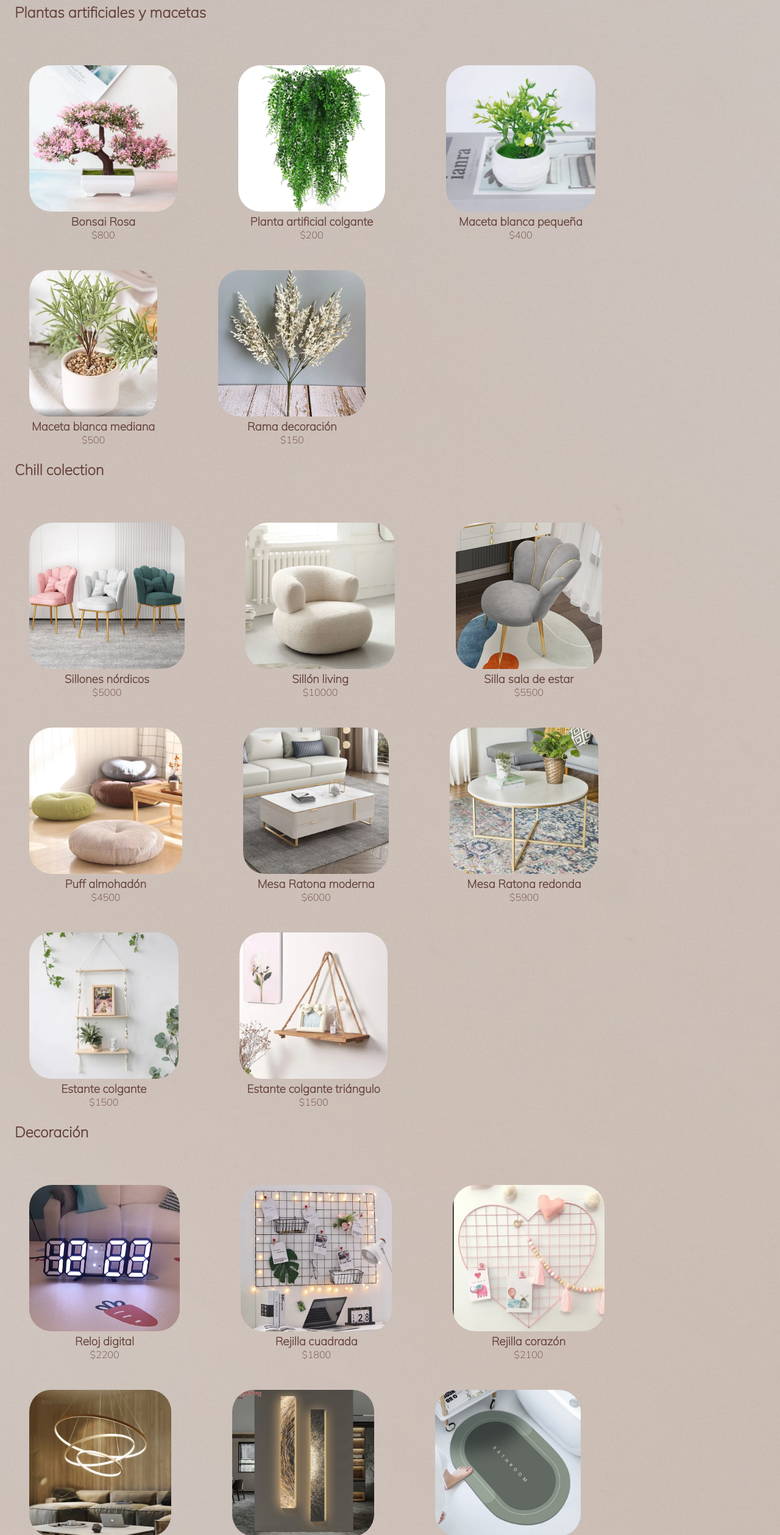
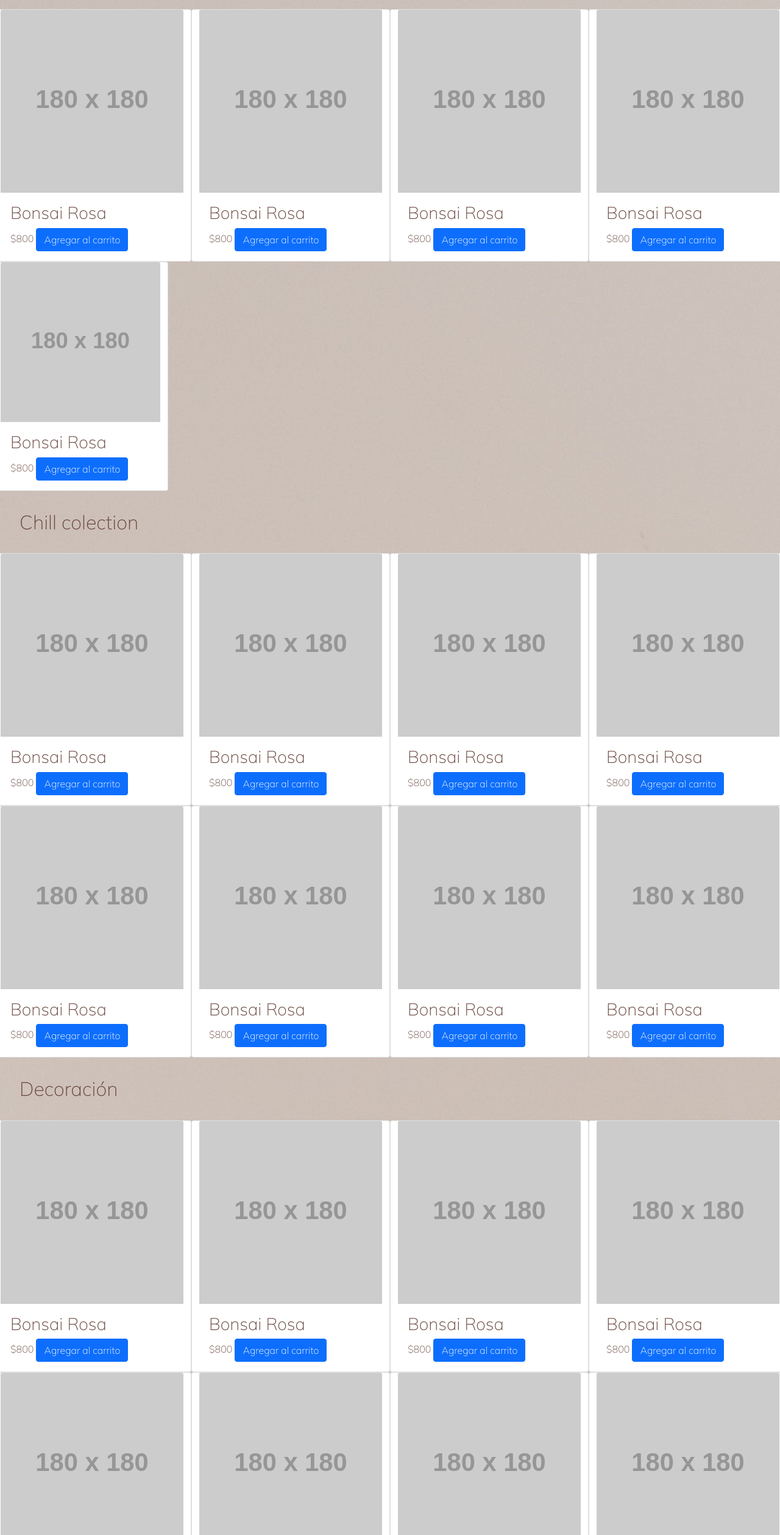
Before and after one commit to CamilaDelgado97/Proyecto, a plain HTML site: page secciones/shop.html in a window 1280 px wide. Shown: the part 283-2800 px from the top of the page at 61% size. Drawn offline with nearby package versions, Linux system fonts and the light colour scheme; placeholder pictures from the web are drawn by us.

Commit message:
Agregando bootstrap a index y shop

```diff
--- a/secciones/shop.html
+++ b/secciones/shop.html
@@ -6,8 +6,8 @@
     <meta http-equiv="X-UA-Compatible" content="IE=edge">
     <meta name="viewport" content="width=device-width, initial-scale=1.0">
     <link href="https://unpkg.com/aos@2.3.1/dist/aos.css" rel="stylesheet">
+    <link href="https://cdn.jsdelivr.net/npm/bootstrap@5.1.3/dist/css/bootstrap.min.css" rel="stylesheet" integrity="sha384-1BmE4kWBq78iYhFldvKuhfTAU6auU8tT94WrHftjDbrCEXSU1oBoqyl2QvZ6jIW3" crossorigin="anonymous">
     <link rel="stylesheet" href="../estilos/styles.css">
-    <link rel="stylesheet" href="https://cdn.jsdelivr.net/npm/bootstrap-icons@1.7.2/font/bootstrap-icons.css">
     <script src="https://kit.fontawesome.com/9667e74dda.js" crossorigin="anonymous"></script>
     <title>Document</title>
 </head>
@@ -16,27 +16,41 @@
 
   <header id="header">
 
-        <nav class="navegador">
-
-            <ul class="menu">
-
-                <li><span class="bi bi-three-dots-vertical" id="three__dots"></span></li>
-
-                <li> <a href="../index.html" class="buttom">Home</a> </li>
-
-                <li> <a href="shop.html" class="buttom">Shop</a> </li>
-
-                <li> <a href="about.html" class="buttom">About</a> </li>
-
-                <li> <a href="contact.html" class="buttom">Contact</a> </li>
-
-                <li id="logo"> <img class="imgLogo" src="../img/logo.jpg" alt="logo"> </li>
-
-                <li> <a href="cart.html" class="buttom">
-                        <img class="carrito" src="../img/carrito.png" alt="carrito"></img> </a> </li>
+  <nav class="navbar navbar-expand-lg navbar-light">
+    <div class="container-fluid">
+      <a class="navbar-brand" href="../index.html">Room&Decor</a>
+      <button class="navbar-toggler" type="button" data-bs-toggle="collapse" data-bs-target="#navbarSupportedContent" aria-controls="navbarSupportedContent" aria-expanded="false" aria-label="Toggle navigation">
+        <span class="navbar-toggler-icon"></span>
+      </button>
+      <div class="collapse navbar-collapse" id="navbarSupportedContent">
+        <ul class="navbar-nav me-auto mb-2 mb-lg-0 menu">
+          <li class="nav-item">
+            <a class="nav-link active buttom" aria-current="page" href="../index.html">Home</a>
+          </li>
+          <li class="nav-item">
+            <a class="nav-link active buttom" href="shop.html">Shop</a>
+          </li>
+          <li class="nav-item">
+            <a class="nav-link active buttom" href="singin.html">Sing in</a>
+          </li>
+          <li class="nav-item">
+            <a class="nav-link active buttom" href="contact.html">Contact</a>
+          </li>
 
         </ul>
+        <form class="d-flex">
+          <input class="form-control me-2" type="search" placeholder="Search" aria-label="Search">
+          <button class="btn btn-outline-success" type="submit">Search</button>
+        </form>
 
+        <ul class="navbar-nav me-auto mb-2 mb-lg-0">
+        <li class="nav-item">
+            <a class="nav-link active buttom" href="cart.html">
+                <img class="carrito" src="../img/carrito.png" alt="carrito"></img> </a>
+          </li>
+        </ul>
+      </div>
+    </div>
   </nav>
 
 </header>
@@ -49,51 +63,55 @@
 
             <h2 class="titulo__colecciones">Plantas artificiales y macetas</h2>
 
-            <div class="conteiner__img_shop">
+            <div class="row conteiner__img_shop">
 
-                <div class="cards">
-            <img data-aos="fade-up" data-aos-anchor-placement="top-center"
-                 src="../img/shopsection/bonsai.png"
-                 alt="bonsai"
-                 class="imgshop">
-                 <h3>Bonsai Rosa</h3>
+                <div class="col card" style="width: 18rem;">
+                    <img src="https://dummyimage.com/180x180/000/fff" class="card-img-top" alt="bonsai">
+                    <div class="card-body">
+                      <h3 class="card-title">Bonsai Rosa</h3>
                       <span>$800</span>
+                      <a href="#" class="btn btn-primary">Agregar al carrito</a>
+                    </div>
                   </div>
 
-                <div class="cards">
-            <img data-aos="fade-up" data-aos-anchor-placement="top-center"
-                 src="../img/shopsection/hojas.png"
-                 alt="hojas colgando"
-                 class="imgshop">
-                 <h3>Planta artificial colgante</h3>
-                 <span>$200</span>
+
+                  <div class="col card" style="width: 18rem;">
+                    <img src="https://dummyimage.com/180x180/000/fff" class="card-img-top" alt="bonsai">
+                    <div class="card-body">
+                      <h3 class="card-title">Bonsai Rosa</h3>
+                      <span>$800</span>
+                      <a href="#" class="btn btn-primary">Agregar al carrito</a>
+                    </div>
                   </div>
 
-                <div class="cards">
-            <img data-aos="fade-up" data-aos-anchor-placement="top-center"
-                 src="../img/shopsection/macetablanca.png"
-                 alt="maceta blanca"
-                 class="imgshop">
-                 <h3>Maceta blanca pequeña</h3>
-                 <span>$400</span>
+                  <div class="col card" style="width: 18rem;">
+                    <img src="https://dummyimage.com/180x180/000/fff" class="card-img-top" alt="bonsai">
+                    <div class="card-body">
+                      <h3 class="card-title">Bonsai Rosa</h3>
+                      <span>$800</span>
+                      <a href="#" class="btn btn-primary">Agregar al carrito</a>
+                    </div>
                   </div>
 
-                <div class="cards">
-            <img data-aos="fade-up" data-aos-anchor-placement="top-center"
-                 src="../img/shopsection/macetablanca2.png"
-                 alt="maceta blanca 2"
-                 class="imgshop">
-                 <h3>Maceta blanca mediana</h3>
-                 <span>$500</span>
+                <div class="col card" style="width: 18rem;">
+                    <img src="https://dummyimage.com/180x180/000/fff" class="card-img-top" alt="bonsai">
+                    <div class="card-body">
+                      <h3 class="card-title">Bonsai Rosa</h3>
+                      <span>$800</span>
+                      <a href="#" class="btn btn-primary">Agregar al carrito</a>
+                    </div>
                   </div>
 
-                <div class="cards">
-            <img data-aos="fade-up" data-aos-anchor-placement="top-center"
-                 src="../img/shopsection/rama.png"
-                 alt="rama"
-                 class="imgshop">
-                 <h3>Rama decoración</h3>
-                 <span>$150</span>
+                  </div>
+                  <div class="row">
+
+                  <div class="col-4 card" style="width: 18rem;">
+                    <img src="https://dummyimage.com/180x180/000/fff" class="card-img-top" alt="bonsai">
+                    <div class="card-body">
+                      <h3 class="card-title">Bonsai Rosa</h3>
+                      <span>$800</span>
+                      <a href="#" class="btn btn-primary">Agregar al carrito</a>
+                    </div>
                   </div>
 
             </div>
@@ -104,76 +122,84 @@
 
             <h2 class="titulo__colecciones">Chill colection</h2>
 
-            <div class="cards">
-            <img data-aos="fade-up" data-aos-anchor-placement="top-center"
-                 src="../img/shopsection/sillones.png"
-                 alt="sillones"
-                 class="imgshop">
-                 <h3>Sillones nórdicos</h3>
-                 <span>$5000</span>
+            <div class="row">
+
+            <div class="col card" style="width: 18rem;">
+                <img src="https://dummyimage.com/180x180/000/fff" class="card-img-top" alt="bonsai">
+                <div class="card-body">
+                  <h3 class="card-title">Bonsai Rosa</h3>
+                  <span>$800</span>
+                  <a href="#" class="btn btn-primary">Agregar al carrito</a>
+                </div>
               </div>
 
-            <div class="cards">
-            <img data-aos="fade-up" data-aos-anchor-placement="top-center"
-                 src="../img/shopsection/sillon.png"
-                 alt="sillon"
-                 class="imgshop">
-                <h3>Sillón living</h3>
-                <span>$10000</span>
+              <div class="col card" style="width: 18rem;">
+                <img src="https://dummyimage.com/180x180/000/fff" class="card-img-top" alt="bonsai">
+                <div class="card-body">
+                  <h3 class="card-title">Bonsai Rosa</h3>
+                  <span>$800</span>
+                  <a href="#" class="btn btn-primary">Agregar al carrito</a>
+                </div>
               </div>
 
-                <div class="cards">
-            <img data-aos="fade-up" data-aos-anchor-placement="top-center"
-                 src="../img/shopsection/sillon2.png"
-                 alt="sillon2"
-                 class="imgshop">
-                <h3>Silla sala de estar</h3>
-                <span>$5500</span>
+              <div class="col card" style="width: 18rem;">
+                <img src="https://dummyimage.com/180x180/000/fff" class="card-img-top" alt="bonsai">
+                <div class="card-body">
+                  <h3 class="card-title">Bonsai Rosa</h3>
+                  <span>$800</span>
+                  <a href="#" class="btn btn-primary">Agregar al carrito</a>
+                </div>
               </div>
 
-                <div class="cards">
-            <img data-aos="fade-up" data-aos-anchor-placement="top-center"
-                 src="../img/shopsection/puff.png"
-                 alt="puff"
-                 class="imgshop">
-                 <h3>Puff almohadón</h3>
-                 <span>$4500</span>
+              <div class="col card" style="width: 18rem;">
+                <img src="https://dummyimage.com/180x180/000/fff" class="card-img-top" alt="bonsai">
+                <div class="card-body">
+                  <h3 class="card-title">Bonsai Rosa</h3>
+                  <span>$800</span>
+                  <a href="#" class="btn btn-primary">Agregar al carrito</a>
+                </div>
               </div>
 
-                <div class="cards">
-            <img data-aos="fade-up" data-aos-anchor-placement="top-center"
-                 src="../img/shopsection/mesaratona.png"
-                 alt="mesa ratona"
-                 class="imgshop">
-                <h3>Mesa Ratona moderna</h3>
-                <span>$6000</span>
               </div>
 
-                <div class="cards">
-            <img data-aos="fade-up" data-aos-anchor-placement="top-center"
-                 src="../img/shopsection/mesaratona2.png"
-                 alt="mesa ratona2"
-                 class="imgshop">
-                <h3>Mesa Ratona redonda</h3>
-                <span>$5900</span>
+              <div class="row">
+
+              <div class="col card" style="width: 18rem;">
+                <img src="https://dummyimage.com/180x180/000/fff" class="card-img-top" alt="bonsai">
+                <div class="card-body">
+                  <h3 class="card-title">Bonsai Rosa</h3>
+                  <span>$800</span>
+                  <a href="#" class="btn btn-primary">Agregar al carrito</a>
+                </div>
               </div>
 
-                <div class="cards">
-            <img data-aos="fade-up" data-aos-anchor-placement="top-center"
-                 src="../img/shopsection/colgante.png"
-                 alt="colgante"
-                 class="imgshop">
-                 <h3>Estante colgante</h3>
-                 <span>$1500</span>
+              <div class="col card" style="width: 18rem;">
+                <img src="https://dummyimage.com/180x180/000/fff" class="card-img-top" alt="bonsai">
+                <div class="card-body">
+                  <h3 class="card-title">Bonsai Rosa</h3>
+                  <span>$800</span>
+                  <a href="#" class="btn btn-primary">Agregar al carrito</a>
+                </div>
               </div>
 
-                <div class="cards">
-            <img data-aos="fade-up" data-aos-anchor-placement="top-center"
-                 src="../img/shopsection/colgante2.png"
-                 alt="colgante2"
-                 class="imgshop">
-                 <h3>Estante colgante triángulo</h3>
-                 <span>$1500</span>
+              <div class="col card" style="width: 18rem;">
+                <img src="https://dummyimage.com/180x180/000/fff" class="card-img-top" alt="bonsai">
+                <div class="card-body">
+                  <h3 class="card-title">Bonsai Rosa</h3>
+                  <span>$800</span>
+                  <a href="#" class="btn btn-primary">Agregar al carrito</a>
+                </div>
+              </div>
+
+              <div class="col card" style="width: 18rem;">
+                <img src="https://dummyimage.com/180x180/000/fff" class="card-img-top" alt="bonsai">
+                <div class="card-body">
+                  <h3 class="card-title">Bonsai Rosa</h3>
+                  <span>$800</span>
+                  <a href="#" class="btn btn-primary">Agregar al carrito</a>
+                </div>
+              </div>
+
             </div>
 
         </div>
@@ -182,58 +208,84 @@
 
             <h2 class="titulo__colecciones">Decoración</h2>
 
-            <div class="cards">
-            <img data-aos="fade-up" data-aos-anchor-placement="top-center"
-                 src="../img/shopsection/reloj.png"
-                 alt="reloj"
-                 class="imgshop">
-                <h3>Reloj digital</h3>
-                <span>$2200</span>
+            <div class="row">
+
+            <div class="col card" style="width: 18rem;">
+                <img src="https://dummyimage.com/180x180/000/fff" class="card-img-top" alt="bonsai">
+                <div class="card-body">
+                  <h3 class="card-title">Bonsai Rosa</h3>
+                  <span>$800</span>
+                  <a href="#" class="btn btn-primary">Agregar al carrito</a>
+                </div>
               </div>
 
-            <div class="cards">
-            <img data-aos="fade-up" data-aos-anchor-placement="top-center"
-                 src="../img/shopsection/rejilla.png"
-                 alt="rejilla cuadrada"
-                 class="imgshop">
-                 <h3>Rejilla cuadrada</h3>
-                 <span>$1800</span>
+              <div class="col card" style="width: 18rem;">
+                <img src="https://dummyimage.com/180x180/000/fff" class="card-img-top" alt="bonsai">
+                <div class="card-body">
+                  <h3 class="card-title">Bonsai Rosa</h3>
+                  <span>$800</span>
+                  <a href="#" class="btn btn-primary">Agregar al carrito</a>
+                </div>
               </div>
 
-                <div class="cards">
-            <img data-aos="fade-up" data-aos-anchor-placement="top-center"
-                 src="../img/shopsection/rejilla2.png"
-                 alt="rejilla corazon"
-                 class="imgshop">
-                 <h3>Rejilla corazón</h3>
-                 <span>$2100</span>
+              <div class="col card" style="width: 18rem;">
+                <img src="https://dummyimage.com/180x180/000/fff" class="card-img-top" alt="bonsai">
+                <div class="card-body">
+                  <h3 class="card-title">Bonsai Rosa</h3>
+                  <span>$800</span>
+                  <a href="#" class="btn btn-primary">Agregar al carrito</a>
+                </div>
               </div>
 
-                <div class="cards">
-            <img data-aos="fade-up" data-aos-anchor-placement="top-center"
-                 src="../img/shopsection/luces.png"
-                 alt="luces"
-                 class="imgshop">
-                 <h3>Luces modernas</h3>
-                 <span>$5500</span>
+              <div class="col card" style="width: 18rem;">
+                <img src="https://dummyimage.com/180x180/000/fff" class="card-img-top" alt="bonsai">
+                <div class="card-body">
+                  <h3 class="card-title">Bonsai Rosa</h3>
+                  <span>$800</span>
+                  <a href="#" class="btn btn-primary">Agregar al carrito</a>
+                </div>
               </div>
 
-                <div class="cards">
-            <img data-aos="fade-up" data-aos-anchor-placement="top-center"
-                 src="../img/shopsection/luces2.png"
-                 alt="luces"
-                 class="imgshop">
-                 <h3>Luces de pared</h3>
-                 <span>$6500</span>
             </div>
 
-                <div class="cards">
-            <img data-aos="fade-up" data-aos-anchor-placement="top-center"
-                 src="../img/shopsection/alfombrabaño.png"
-                 alt="alfombra de baño"
-                 class="imgshop">
-                 <h3>Alfombra de baño</h3>
-                 <span>$2000</span>
+            <div class="row">
+
+               <div class="col card" style="width: 18rem;">
+                    <img src="https://dummyimage.com/180x180/000/fff" class="card-img-top" alt="bonsai">
+                    <div class="card-body">
+                      <h3 class="card-title">Bonsai Rosa</h3>
+                      <span>$800</span>
+                      <a href="#" class="btn btn-primary">Agregar al carrito</a>
+                    </div>
+                  </div>
+
+                  <div class="col card" style="width: 18rem;">
+                    <img src="https://dummyimage.com/180x180/000/fff" class="card-img-top" alt="bonsai">
+                    <div class="card-body">
+                      <h3 class="card-title">Bonsai Rosa</h3>
+                      <span>$800</span>
+                      <a href="#" class="btn btn-primary">Agregar al carrito</a>
+                    </div>
+                  </div>
+
+                <div class="col card" style="width: 18rem;">
+                    <img src="https://dummyimage.com/180x180/000/fff" class="card-img-top" alt="bonsai">
+                    <div class="card-body">
+                      <h3 class="card-title">Bonsai Rosa</h3>
+                      <span>$800</span>
+                      <a href="#" class="btn btn-primary">Agregar al carrito</a>
+                    </div>
+                  </div>
+
+                <div class="col card" style="width: 18rem;">
+                    <img src="https://dummyimage.com/180x180/000/fff" class="card-img-top" alt="bonsai">
+                    <div class="card-body">
+                      <h3 class="card-title">Bonsai Rosa</h3>
+                      <span>$800</span>
+                      <a href="#" class="btn btn-primary">Agregar al carrito</a>
+                    </div>
+                  </div>
+
                 </div>
 
         </div>
@@ -262,6 +314,8 @@
 
     </footer>
 
+    <script src="https://cdn.jsdelivr.net/npm/@popperjs/core@2.10.2/dist/umd/popper.min.js" integrity="sha384-7+zCNj/IqJ95wo16oMtfsKbZ9ccEh31eOz1HGyDuCQ6wgnyJNSYdrPa03rtR1zdB" crossorigin="anonymous"></script>
+    <script src="https://cdn.jsdelivr.net/npm/bootstrap@5.1.3/dist/js/bootstrap.min.js" integrity="sha384-QJHtvGhmr9XOIpI6YVutG+2QOK9T+ZnN4kzFN1RtK3zEFEIsxhlmWl5/YESvpZ13" crossorigin="anonymous"></script>
 
     <script src="https://unpkg.com/aos@2.3.1/dist/aos.js"></script>
 
```
Also changed, not shown: estilos/styles.css (+25 -21 lines), index.html (+39 -22 lines). Lines whose indentation alone changed are shown as unchanged.
